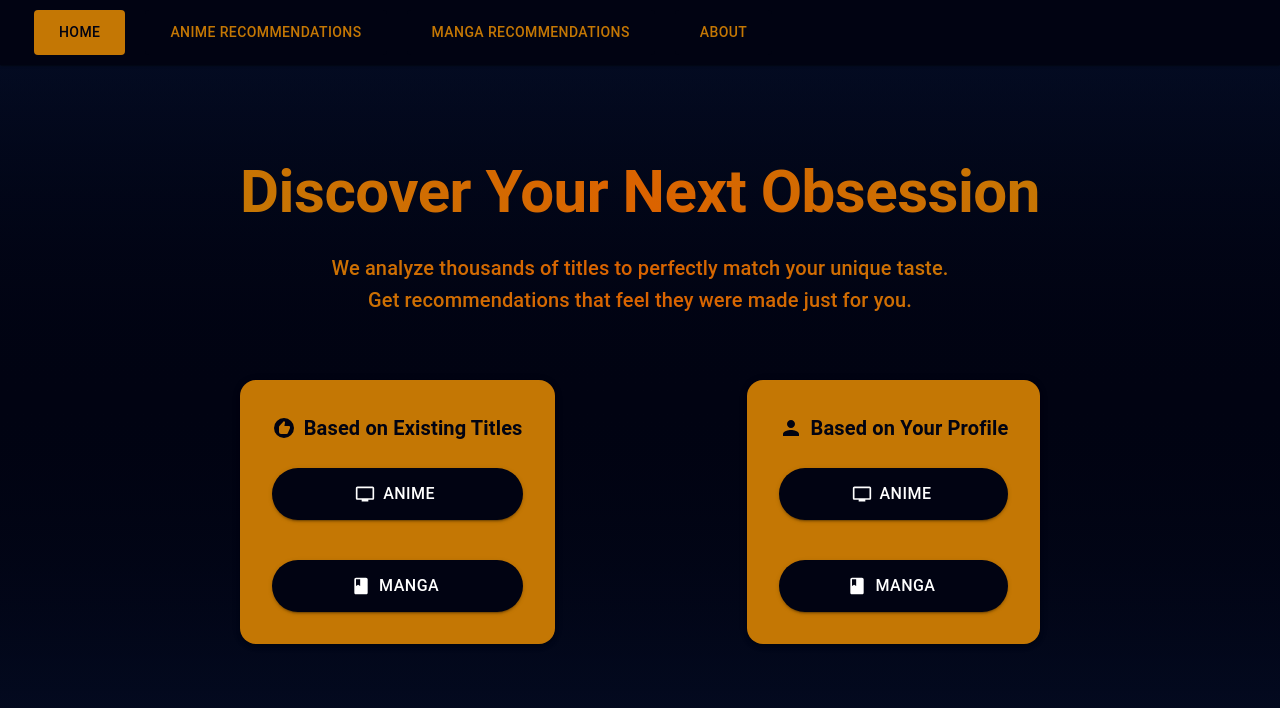
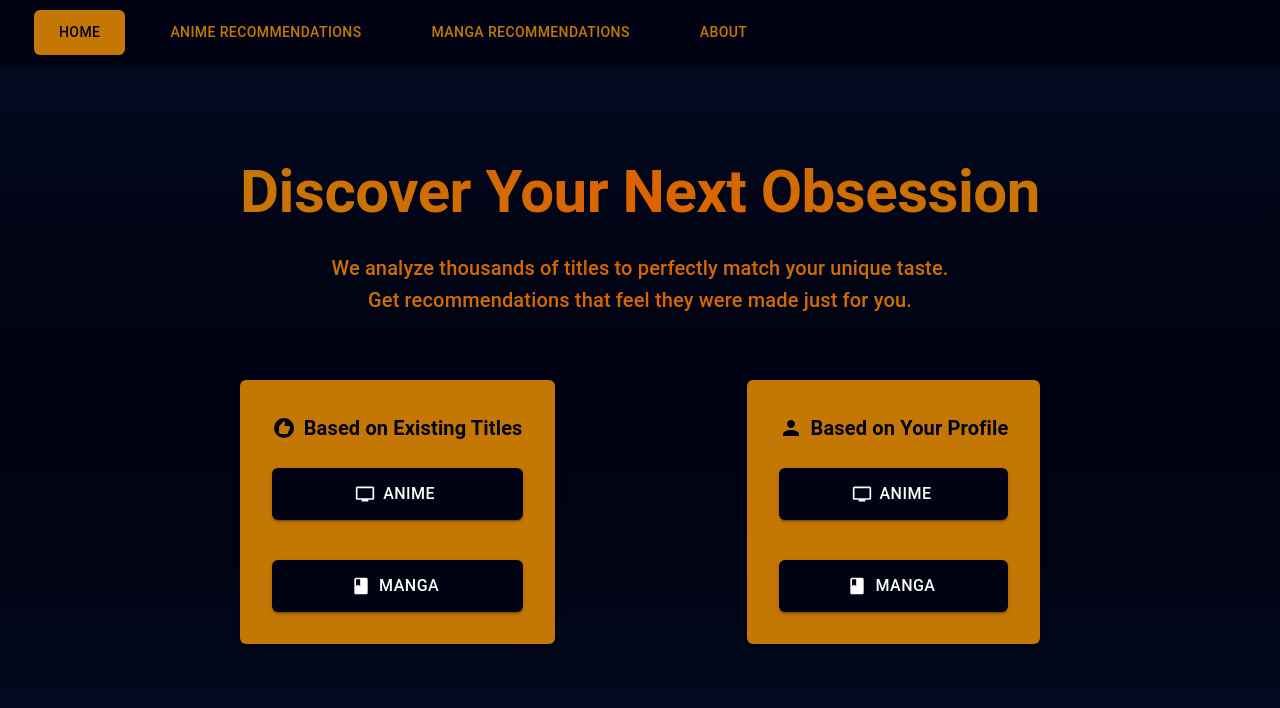
Before and after one commit to Fran123445/MitsukiFrontend, a React (Vite) app: page / in a window 1280 px wide. Shown: the top 708 px of the page. Built offline with nearby package versions, Linux system fonts and the light colour scheme.

Commit message:
Adds border radius to theme

```diff
--- a/src/components/RecommendationNavigation.jsx
+++ b/src/components/RecommendationNavigation.jsx
@@ -11,7 +11,6 @@ const RecommendationSection = ({ title, icon: Icon, buttons }) => {
         display: "flex",
         flexDirection: "column",
         gap: { xs: 2, sm: 3 },
-        borderRadius: 4,
         transition: "transform 0.3s ease-in-out, box-shadow 0.3s ease-in-out",
         "&:hover": {
             transform: "translateY(-8px)",
@@ -21,7 +20,6 @@ const RecommendationSection = ({ title, icon: Icon, buttons }) => {
 
     const buttonStyle = {
         padding: "12px 24px",
-        borderRadius: 8,
         fontSize: "1rem",
         fontWeight: 500,
         "&:hover": {
--- a/src/components/Suggestions.jsx
+++ b/src/components/Suggestions.jsx
@@ -9,7 +9,6 @@ const IMAGE_LIST_GAP = 16;
 const ZOOM_DELAY = 50;
 const PAPER_PADDING = 0.4;
 const ASPECT_RATIO = '2/3';
-const BORDER_RADIUS = '6px';
 
 function Suggestions() {
     const { suggestionType, suggestions } = useContext(MediaContext);
@@ -41,7 +40,6 @@ function Suggestions() {
                       <Paper
                           elevation={4}
                           sx={{
-                              borderRadius: BORDER_RADIUS,
                               overflow: 'hidden',
                               padding: PAPER_PADDING,
                               background: `linear-gradient(135deg, ${theme.palette.secondary.main}, ${theme.palette.secondary.main}90)`,
@@ -65,15 +63,13 @@ function Suggestions() {
                                   style={{
                                       aspectRatio: ASPECT_RATIO,
                                       objectFit: "cover",
-                                      borderRadius: BORDER_RADIUS
+                                      borderRadius: theme.shape.borderRadius
                                   }}
                               />
                               <ImageListItemBar
                                   title={item.title}
                                   subtitle={`Score: ${item.score.toFixed(2)}`}
                                   sx={{
-                                      borderBottomLeftRadius: BORDER_RADIUS,
-                                      borderBottomRightRadius: BORDER_RADIUS,
                                       background: 'linear-gradient(rgba(0,0,0,0)1%, rgba(0,0,0,1)95%)',
                                       '& .MuiImageListItemBar-title': {
                                           fontSize: '0.9rem',
--- a/src/theme.jsx
+++ b/src/theme.jsx
@@ -15,6 +15,9 @@ let theme = createTheme({ palette: customPalette });
 const background = `linear-gradient(to bottom, ${theme.palette.primary.main}95, ${theme.palette.primary.main}, ${theme.palette.primary.main}95)`;
 
 theme = createTheme(theme, {
+    shape: {
+        borderRadius: "6px"
+    },
     components: {
         MuiCssBaseline: {
             styleOverrides: {
```
